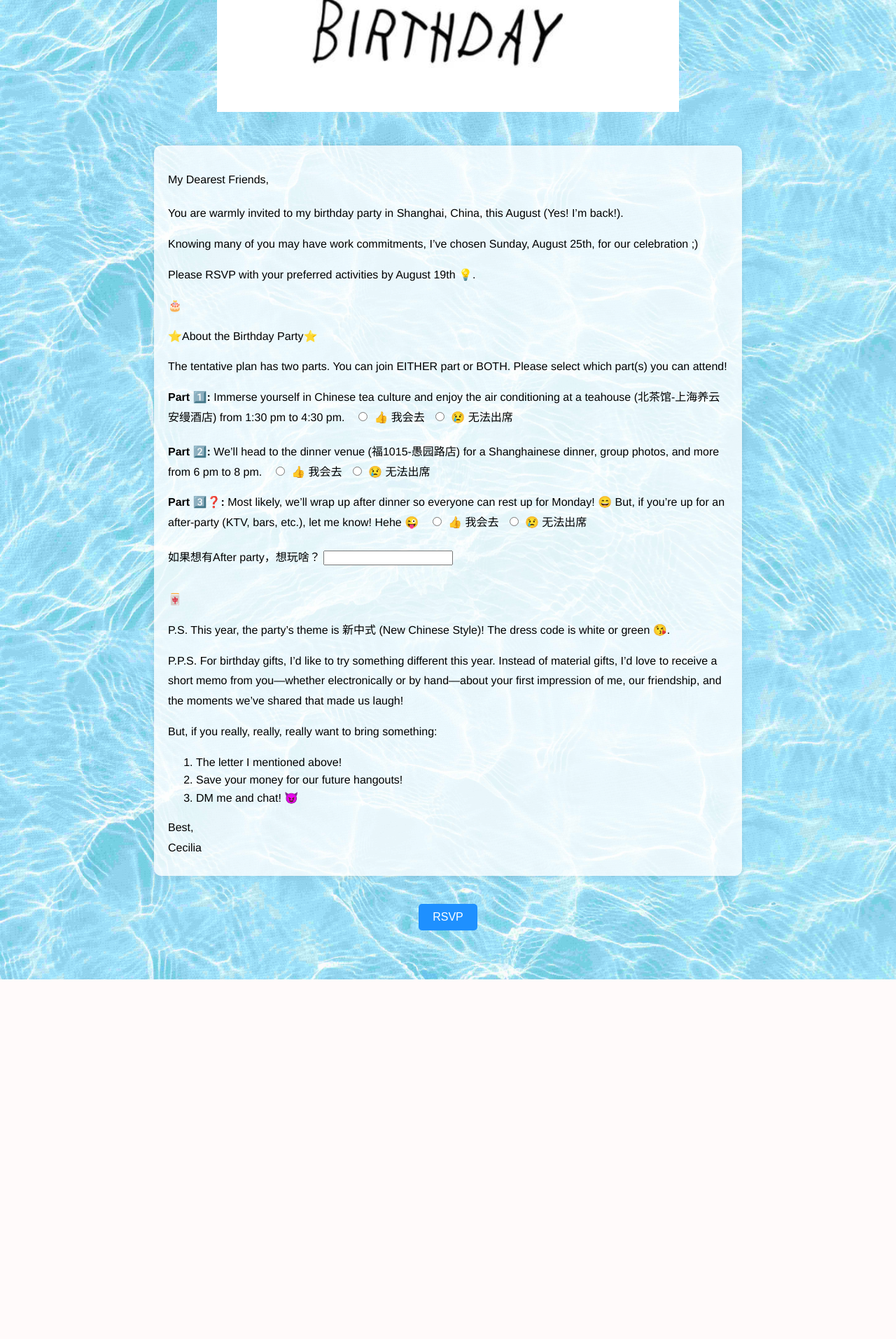
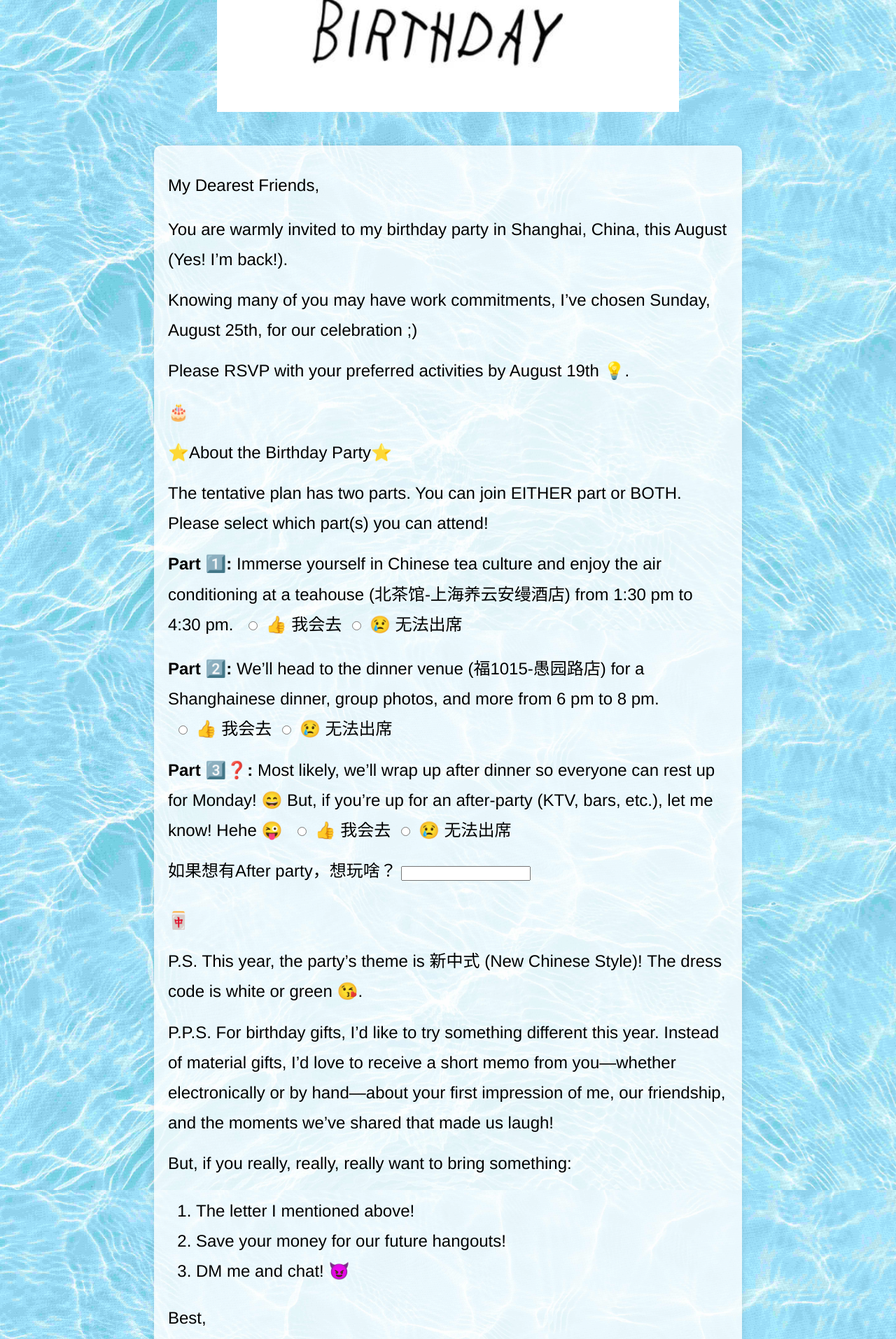
Before and after one commit to chiayen0119/bday-RSVP, a Flask app: page / in a window 1280 px wide. Shown: the part 699-2613 px from the top of the page at 70% size. Before the commit the page ends 2099 px from the top, so only its background shows below. Run offline with Flask 3, Linux system fonts and the light colour scheme.

Commit message:
Update home.css

```diff
--- a/static/home.css
+++ b/static/home.css
@@ -40,6 +40,12 @@ body {
     margin-top: 15px;
     margin-bottom: 15px;
     line-height: 1.8;
+    font-size: 1.5rem; /* 增大字体大小，可以根据需要调整 */
+}
+
+.special-list {
+    font-size: 1.5rem; /* 你可以调整这个值来设置合适的字体大小 */
+    line-height: 1.8; /* 保持良好的行间距 */
 }
 
 .invite-message p:first-child {
```
